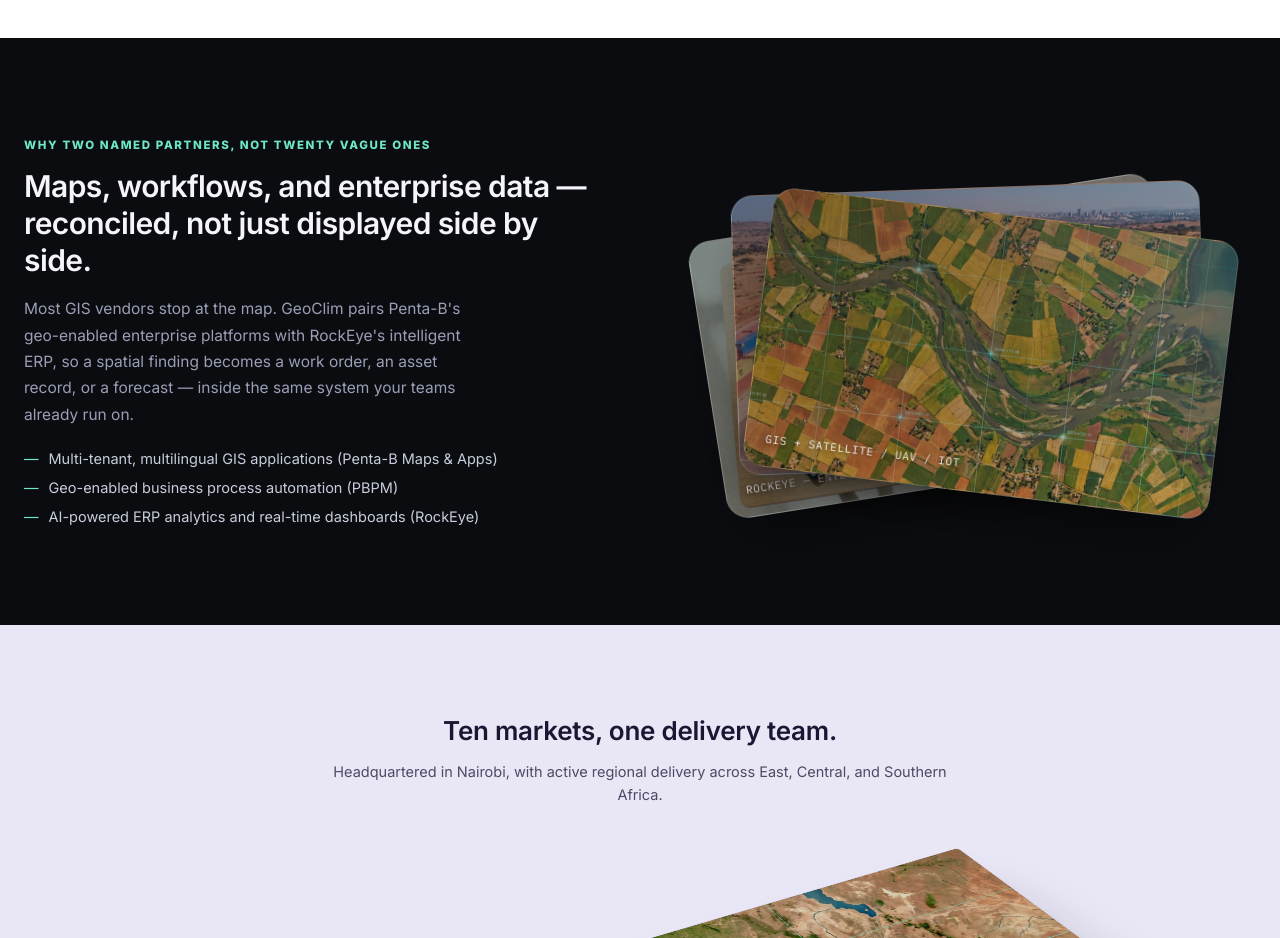
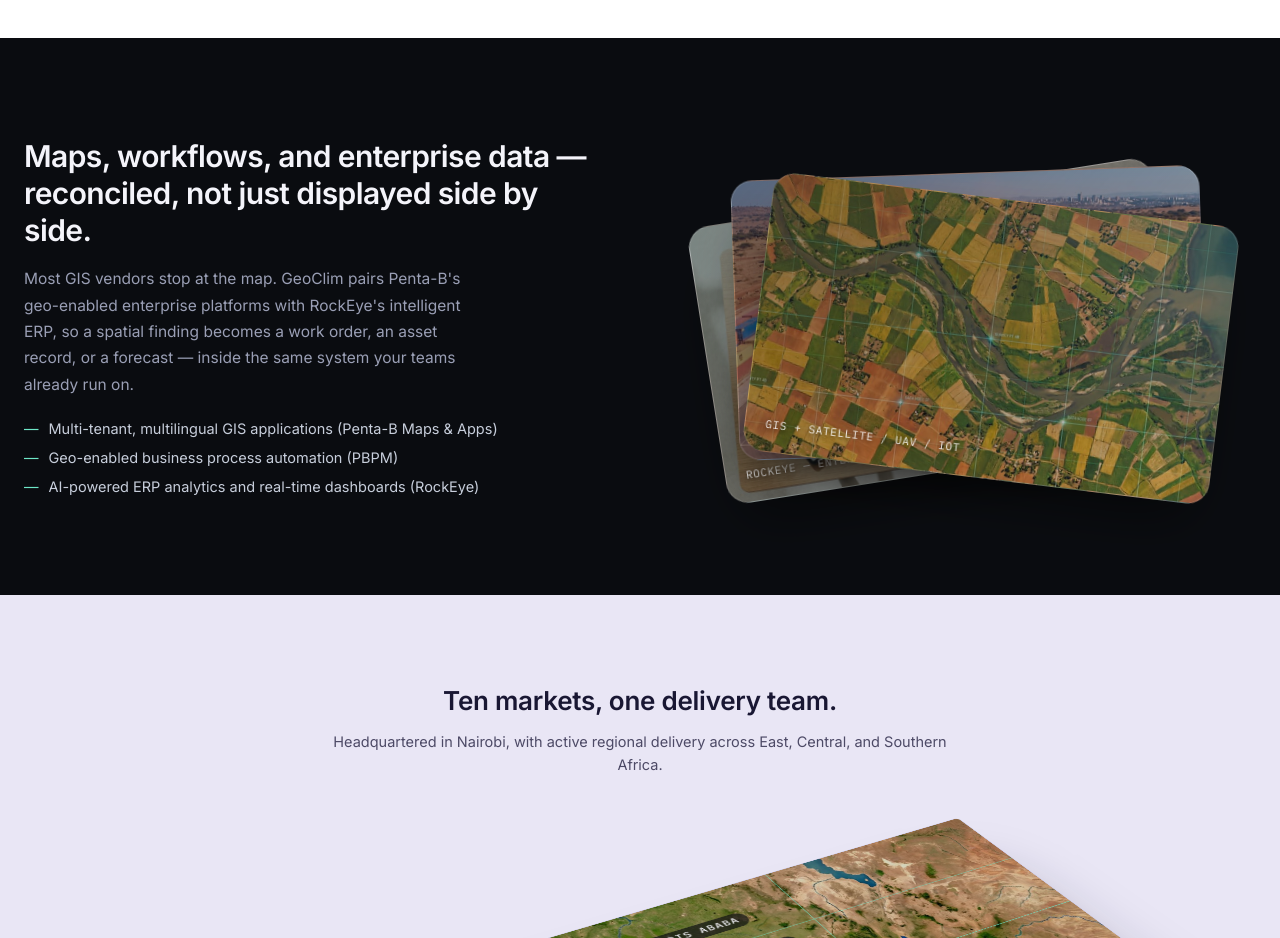
Before and after one commit to luchuowen/geoclim, a Next.js app: page / in a window 1280 px wide. Shown: the part 1540-2478 px from the top of the page. Built offline with nearby package versions, Linux system fonts and the light colour scheme; a web font is replaced by a local one.

Commit message:
Remove "Why two named partners, not twenty vague ones" kicker
Co-Authored-By: Claude Sonnet 5 <noreply@anthropic.com>
Claude-Session: https://claude.ai/code/session_01AG5XGE776AAEXaqt8Zzq2B

```diff
--- a/app/page.tsx
+++ b/app/page.tsx
@@ -110,7 +110,6 @@ export default function HomePage() {
 
       <section className="glass">
         <div>
-          <div className="kicker">Why two named partners, not twenty vague ones</div>
           <h2>Maps, workflows, and enterprise data — reconciled, not just displayed side by side.</h2>
           <p>
             Most GIS vendors stop at the map. GeoClim pairs Penta-B&apos;s geo-enabled enterprise platforms with
```
